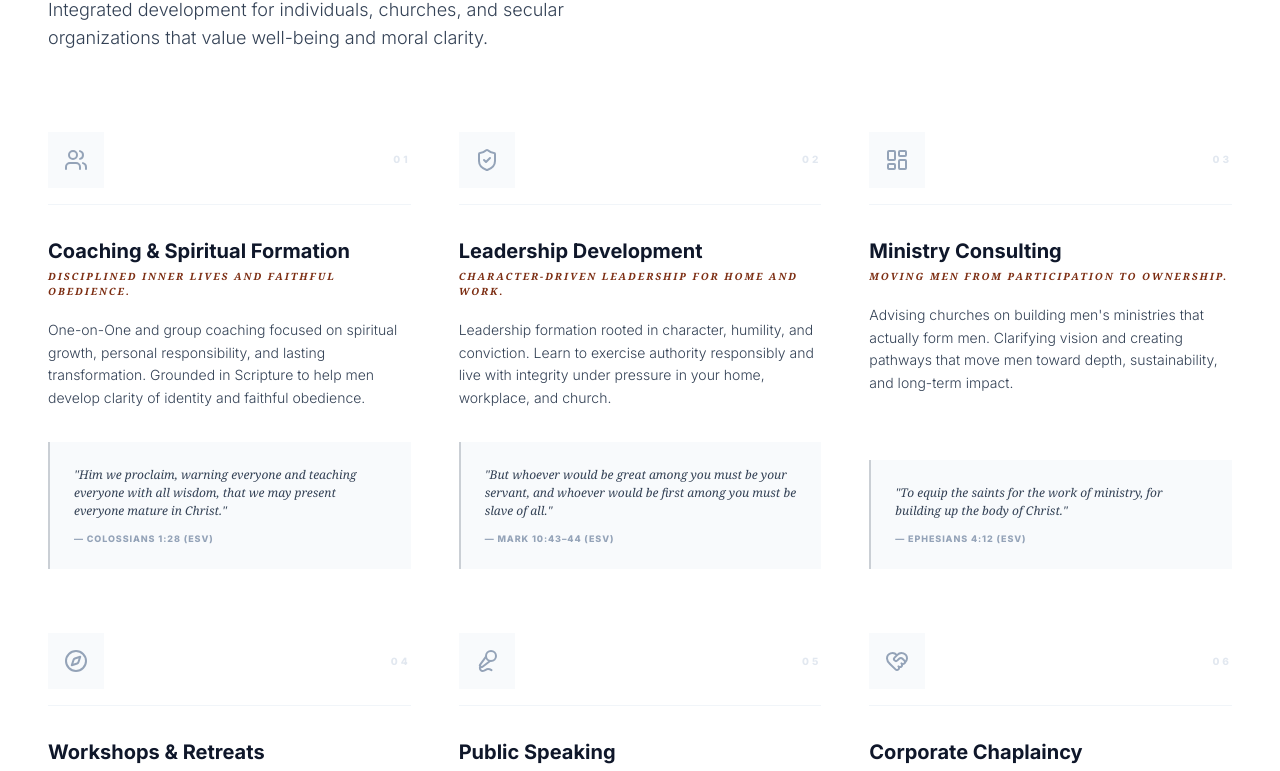
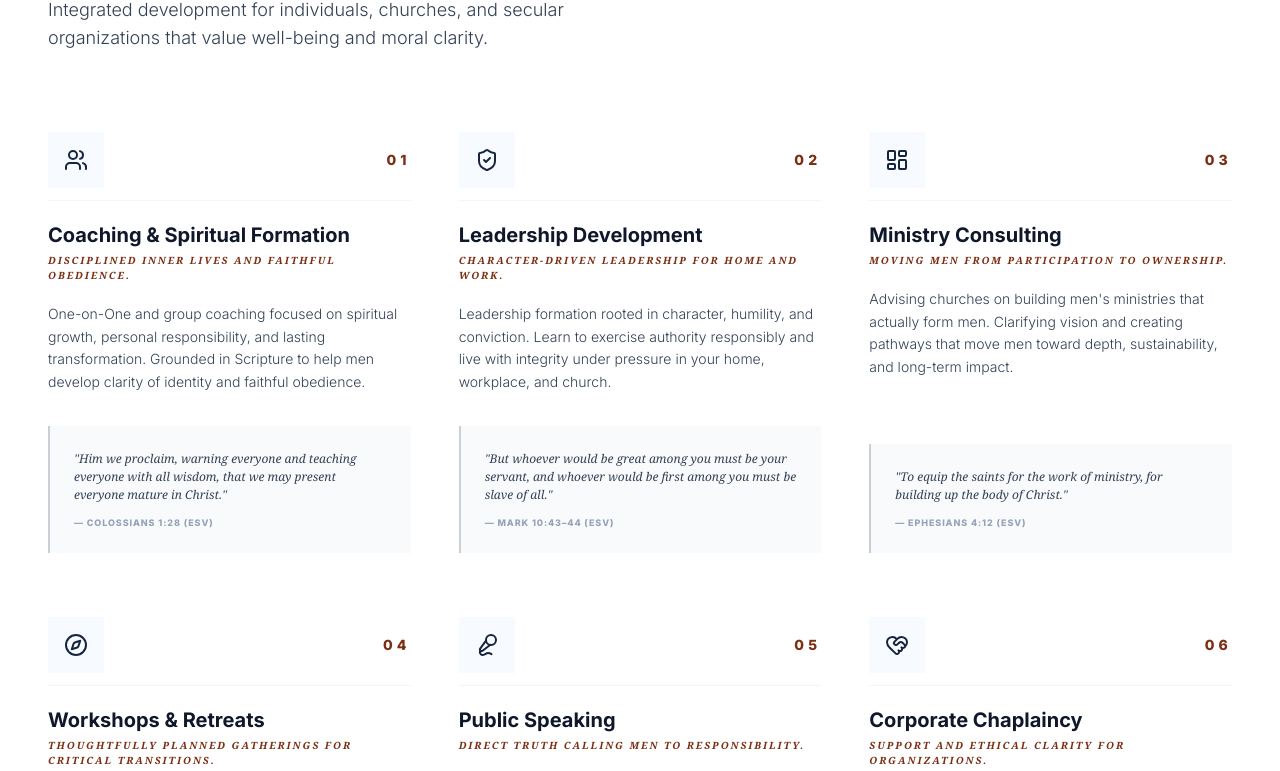
Before and after one commit to jeff1010ihs/jeffbuckner-com, a React (Vite) app: page / in a window 1280 px wide. Shown: the part 1017-1788 px from the top of the page. Built offline with nearby package versions, Linux system fonts and the light colour scheme.

Commit message:
spacing and font size changes

```diff
--- a/components/Hero.tsx
+++ b/components/Hero.tsx
@@ -14,7 +14,7 @@ export const Hero: React.FC<HeroProps> = ({ onScheduleConsultation }) => {
             <span className="hidden sm:block w-1.5 h-1.5 bg-brand-red rounded-full animate-pulse flex-shrink-0"></span>
             <span className="text-[10px] sm:text-[14px] uppercase tracking-[0.2em] font-black text-slate-700 text-center sm:text-left">Christian Life Coaching and Leadership Development for Men</span>
           </div>
-          <h1 className="text-[2rem] md:text-[4rem] font-bold text-slate-900 tracking-tighter leading-[1.15] mb-6">
+          <h1 className="text-[2rem] md:text-[4rem] font-bold text-slate-900 tracking-tighter leading-[1.15] mb-6 text-center md:text-left">
             Stand firm.<br />
             Be courageous.<br />
             <span className="text-brand-rust italic font-serif">Live for His glory.</span>
--- a/components/ServicesGrid.tsx
+++ b/components/ServicesGrid.tsx
@@ -22,11 +22,11 @@ export const ServicesGrid: React.FC<ServicesGridProps> = ({ onScheduleConsultati
         <div className="grid grid-cols-1 md:grid-cols-2 lg:grid-cols-3 gap-y-16 gap-x-12">
           {SERVICES.map((service, idx) => (
             <div key={service.id} className="group flex flex-col h-full">
-              <div className="mb-8 flex items-center justify-between border-b border-slate-100 pb-4">
-                <div className="p-4 bg-slate-50 text-slate-400 group-hover:text-brand-navy group-hover:bg-blue-50/50 transition-all duration-300">
+              <div className="mb-5 pb-3 flex items-center justify-between border-b border-slate-100">
+                <div className="p-4 bg-blue-50/50 text-brand-navy group-hover:bg-blue-50/50 transition-all duration-300">
                   {service.icon}
                 </div>
-                <span className="text-[10px] font-black text-slate-200 tracking-[0.3em] uppercase group-hover:text-brand-rust transition-colors">0{service.id}</span>
+                <span className="text-sm font-black text-brand-rust tracking-[0.3em] uppercase transition-colors">0{service.id}</span>
               </div>
 
               <h3 className="text-xl font-bold text-slate-900 mb-1 group-hover:text-brand-navy transition-colors duration-300">{service.title}</h3>
```
